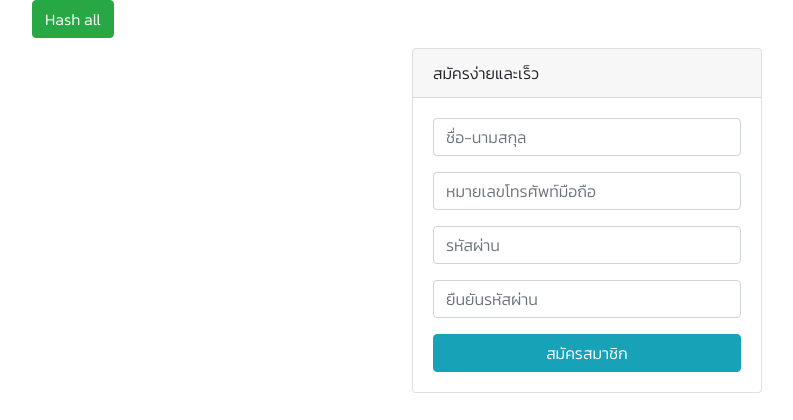
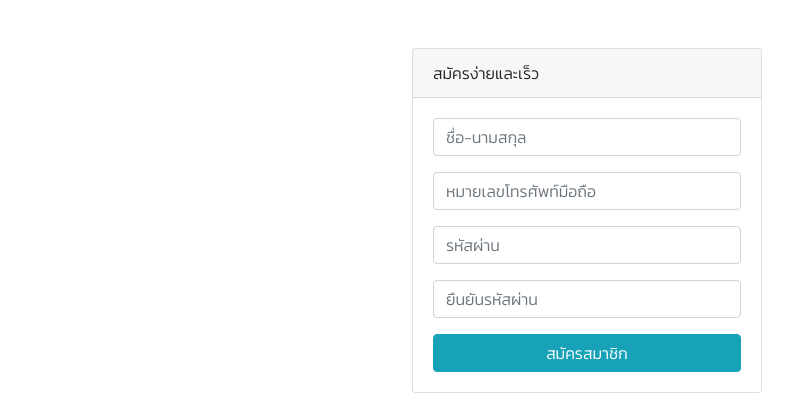
Before and after one commit to ntaweera/cows_farm, a PHP site: page / in a window 1280 px wide. Shown: the part 54-474 px from the top of the page, without its empty margins (53-846 px from the left). Run offline with PHP 8.4, Linux system fonts and the light colour scheme.

Commit message:
change hash algo to bcrypt

```diff
--- a/form_insertfarm.php
+++ b/form_insertfarm.php
@@ -4,7 +4,7 @@
         $firstname = $_POST['firstname'];
         $lastname = $_POST['lastname'];
         $phone_no = $_POST['phone_no'];
-        $password = password_hash($_POST['password'], PASSWORD_ARGON2ID);
+        $password = password_hash($_POST['password'], PASSWORD_BCRYPT);
         $sql = "INSERT INTO farm (firstname, lastname, phone_no, password)
         VALUES (?, ?, ?, ?)";
         $stmt= $conn->prepare($sql);
--- a/index.php
+++ b/index.php
@@ -26,11 +26,7 @@ if(isset($_POST['submit'])){
 ?>
 <div class="container">
     <div class="row">
-        <div class="col-md">
-            <form action="hash.php" method="get">
-                <button type="submit" class="btn btn-success">Hash all</button>
-            </form>
-        </div>
+        <div class="col-md"></div>
         <div class="col-md">
             <div class="card mt-5">
                 <div class="card-header">สมัครง่ายและเร็ว</div>
```
